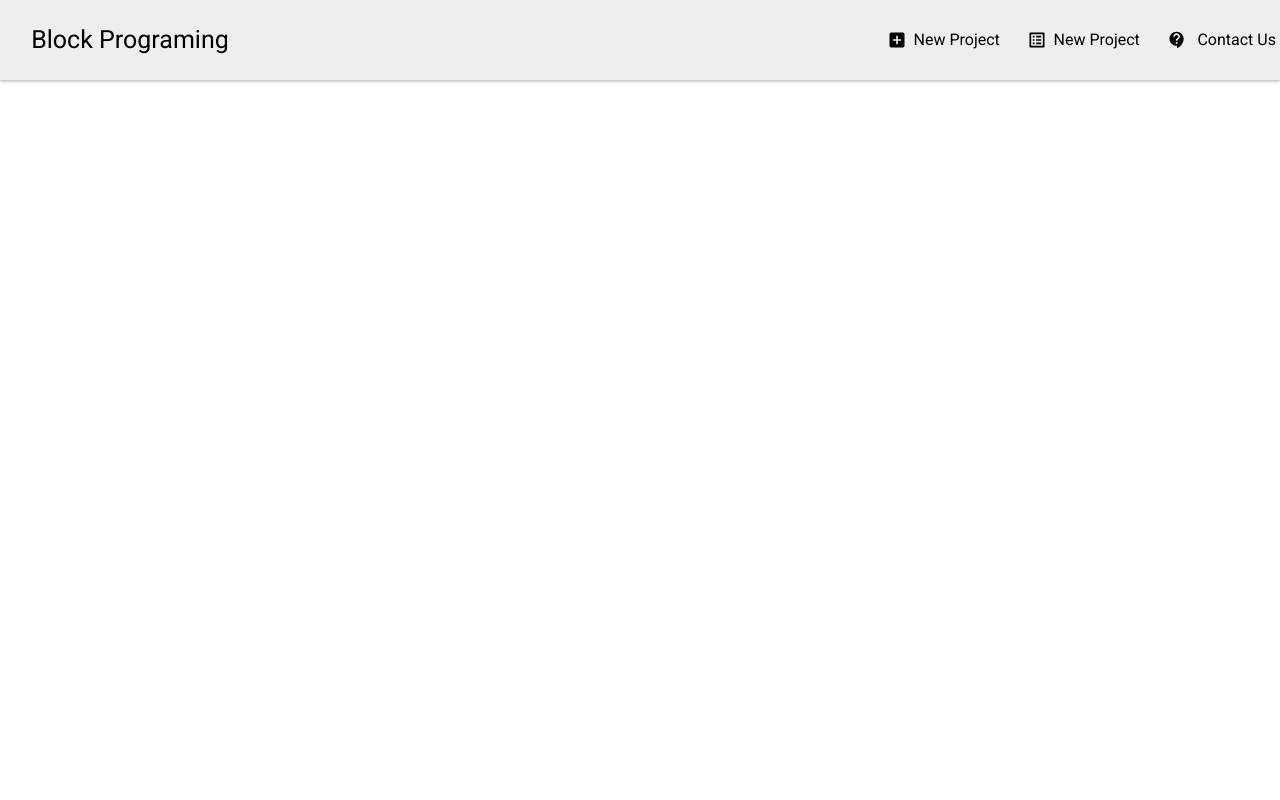
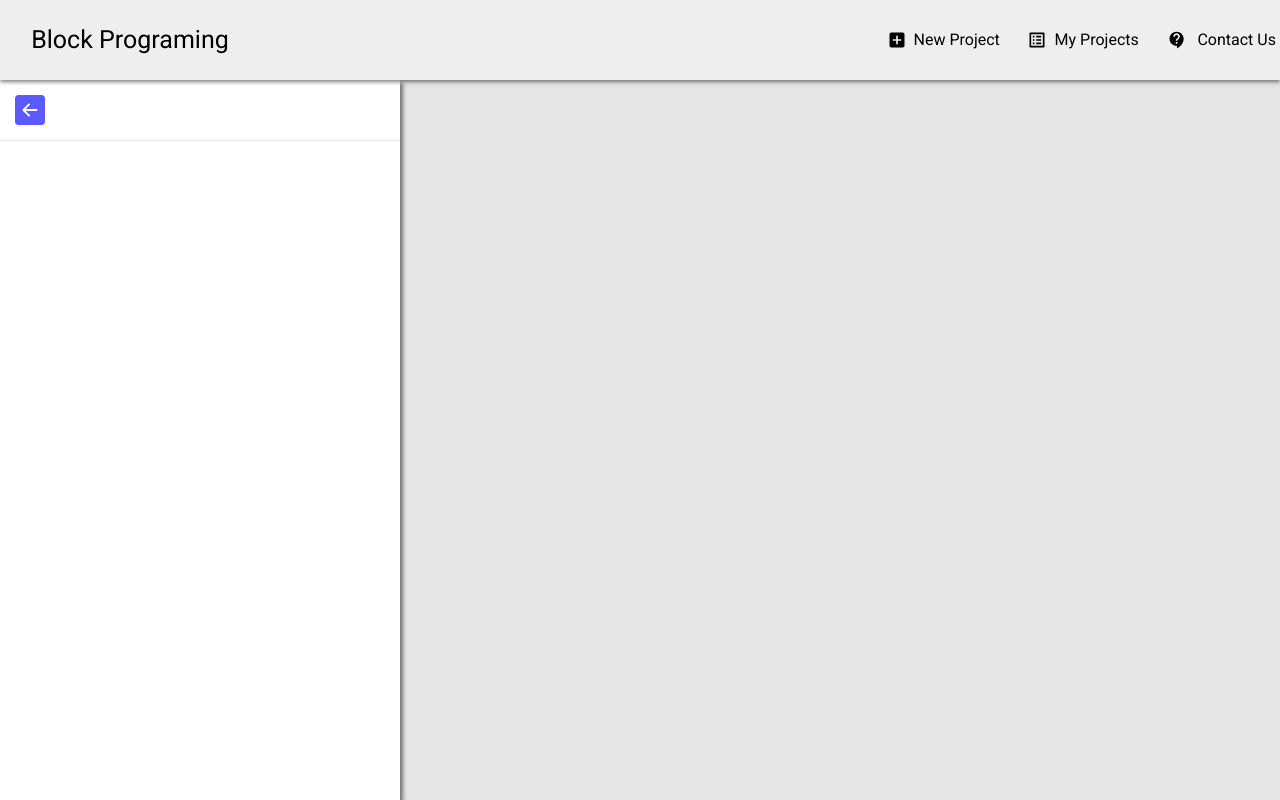
Before and after one commit to Pedro-Augusto-Barbosa-Aparecido/block-and-text-programing, a React (Create React App) app: page / in a window 1280 px wide. Shown: the top 800 px of the page. Built offline with nearby package versions, Linux system fonts and the light colour scheme.

Commit message:
Fix some css on header and init menu-lateral

```diff
--- a/src/components/Header/index.tsx
+++ b/src/components/Header/index.tsx
@@ -23,7 +23,7 @@ const Header: React.FC = () => {
           <div className='button'>
             <Link to={"#"}>
               <MdOutlineListAlt size={20} />
-              <p>New Project</p>
+              <p>My Projects</p>
             </Link>
           </div>
           <div className="button">
--- a/src/components/Header/styles.tsx
+++ b/src/components/Header/styles.tsx
@@ -1,6 +1,8 @@
 import styled from 'styled-components';
 
 export const Container = styled.div`
+    position: relative;
+
     height: 80px;
     background-color: #EEE;
 
@@ -12,7 +14,7 @@ export const Container = styled.div`
 
     font-family: "Roboto", sans-serif;
 
-    box-shadow: 0px 0px 4px rgba(0, 0, 0, .5);
+    box-shadow: 0px 2px 4px rgba(0, 0, 0, .5);
 
     h1 {
         font-weight: 400;
--- /dev/null
+++ b/src/components/Menu/index.tsx
@@ -0,0 +1,21 @@
+import React, { useState } from 'react';
+
+import { BsFillArrowLeftSquareFill } from "react-icons/bs";
+import { MdMenu } from "react-icons/md";
+
+import { Container } from './styles';
+
+const Menu: React.FC = () => {
+  const [shrink, setShrink] = useState<boolean>(false);
+
+  return <Container shrink={shrink}>
+      <div className='button-menu-control'>
+        {
+            shrink ? <MdMenu className='hover' size={30} color="rgba(20, 20, 255, .7)" onClick={() => setShrink(state => !state)} /> :
+                <BsFillArrowLeftSquareFill className='hover' size={30} color="rgba(20, 20, 255, .7)" onClick={() => setShrink(state => !state)} />
+        }
+      </div>
+  </Container>;
+}
+
+export default Menu;
--- /dev/null
+++ b/src/components/Menu/styles.tsx
@@ -0,0 +1,36 @@
+import styled, { css } from 'styled-components';
+
+interface MenuProps {
+    shrink: boolean;
+
+}
+
+export const Container = styled.div<MenuProps>`
+    box-shadow: 3px 3px 4px rgba(0, 0, 0, 0.5);
+
+    background-color: #FFF;
+
+    height: 100%;
+    ${props => props.shrink ? css`width: 60px !important;` : css`width: 400px !important;`}
+
+    div.button-menu-control {
+        padding: 15px;
+
+        border-bottom: 1px solid #e5e5e5;
+
+        width: 100%;
+
+    }
+
+    .hover:hover {
+        cursor: pointer;
+        opacity: .6;
+
+    }
+
+    .hover:active {
+        transform: scale(.95);
+
+    }
+
+`;
--- /dev/null
+++ b/src/pages/Home/index.tsx
@@ -0,0 +1,12 @@
+import React from 'react';
+import Menu from '../../components/Menu';
+
+import { Container } from './styles';
+
+const Home: React.FC = () => {
+  return <Container>
+      <Menu />
+  </Container>;
+}
+
+export default Home;
--- /dev/null
+++ b/src/pages/Home/styles.tsx
@@ -0,0 +1,13 @@
+import styled from 'styled-components';
+
+export const Container = styled.div`
+  height: calc(100vh - 80px);
+  width: 100%;
+
+  background-color: #E5E5E5;
+
+  display: flex;
+  justify-content: flex-start;
+  align-items: flex-start;
+
+`;
--- a/src/router.tsx
+++ b/src/router.tsx
@@ -1,11 +1,14 @@
 import React from "react";
 import { Routes, Route } from "react-router-dom";
+import Home from "./pages/Home";
 
 export default function MainRouter () {
     return (
-        <Routes>
-
-        </Routes>
+        <main>
+            <Routes>
+                <Route path="/" element={<Home />} />
+            </Routes>
+        </main>
     );
 
 }
```
